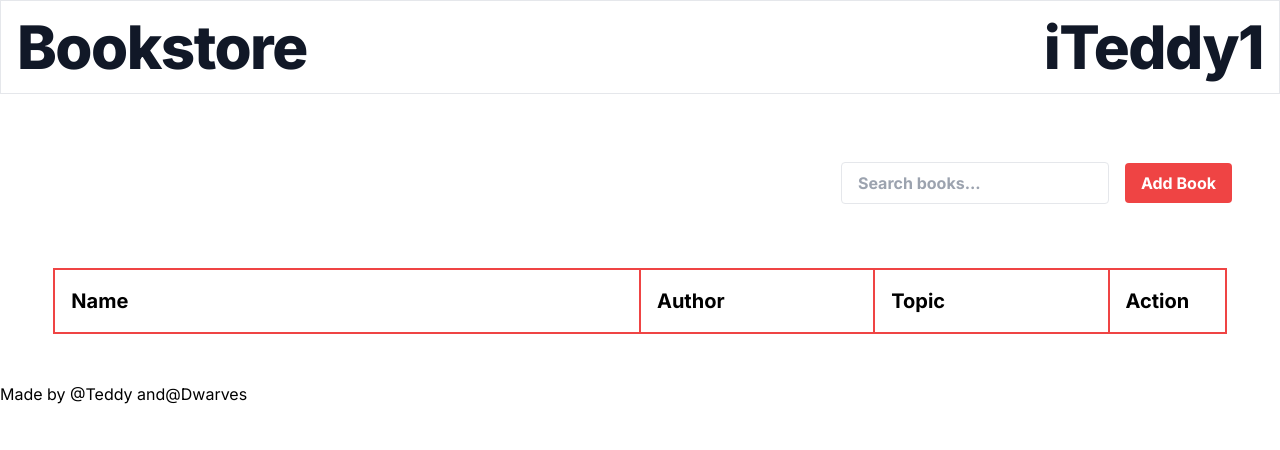
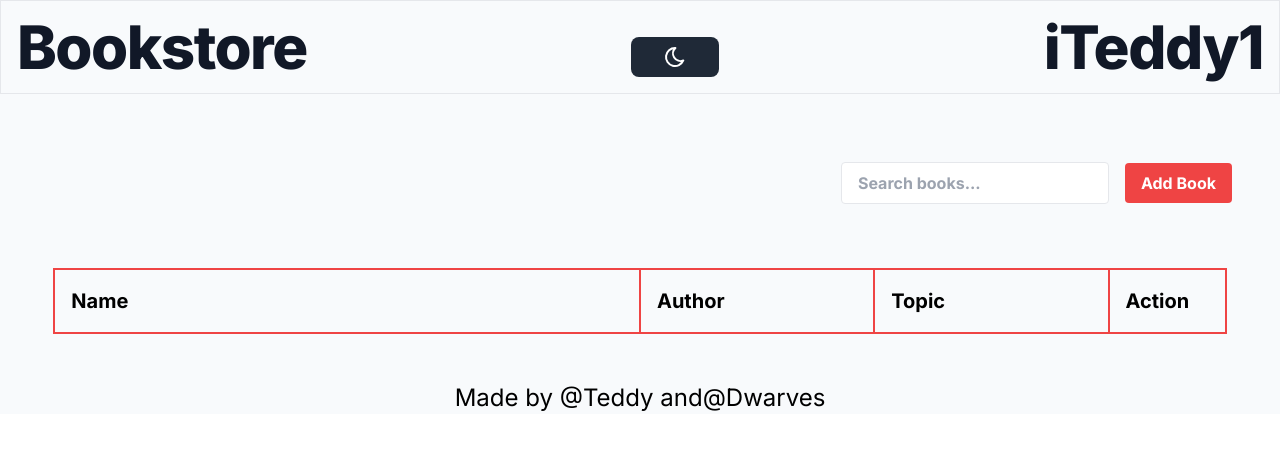
Before and after one commit to dwarvesf/df-frontend-2023, a Next.js app in the folder assignment-4/: page / in a window 1280 px wide. Shown: the top 450 px of the page. Built offline with nearby package versions, Linux system fonts and the light colour scheme.

Commit message:
Integrate light/dark mode toggle

```diff
--- a/assignment-4/src/app/layout.tsx
+++ b/assignment-4/src/app/layout.tsx
@@ -1,6 +1,7 @@
 import './globals.css'
 import type { Metadata } from 'next'
 import { Inter } from 'next/font/google'
+import { ThemeProvider } from '../components/theme/theme-provider'
 
 const inter = Inter({ subsets: ['latin'] })
 
@@ -18,7 +19,11 @@ export default function RootLayout({
 }) {
   return (
     <html lang="en">
-      <body className={inter.className}>{children}</body>
+      <body className={inter.className}>
+        <ThemeProvider attribute="class" defaultTheme="system" enableSystem>
+          {children}{' '}
+        </ThemeProvider>
+      </body>
     </html>
   )
 }
--- a/assignment-4/src/app/not-found.tsx
+++ b/assignment-4/src/app/not-found.tsx
@@ -1,4 +1,7 @@
+import { useRouter } from 'next/navigation'
+
 const NotFound = () => {
+  const router = useRouter()
   return (
     <section className="bg-white dark:bg-gray-900">
       <div className="py-8 px-4 mx-auto max-w-screen-xl lg:py-16 lg:px-6">
@@ -6,19 +9,19 @@ const NotFound = () => {
           <h1 className="mb-4 text-red-500 text-7xl tracking-tight font-extrabold lg:text-9xl text-primary-600 dark:text-primary-500">
             404
           </h1>
-          <p className="mb-4 text-3xl tracking-tight font-bold text-gray-900 md:text-4xl dark:text-white">
+          <p className="mb-4 text-3xl tracking-tight font-bold  text-gray-900 md:text-4xl dark:text-white">
             Something&apos;s missing.
           </p>
           <p className="mb-4 text-lg font-light text-gray-500 dark:text-gray-400">
             Sorry, we can&apos;t find that page. You&apos;ll find lots to
             explore on the home page.
           </p>
-          <a
-            href="/"
+          <button
+            onClick={() => router.back()}
             className="inline-flex bg-red-500 text-white bg-primary-600 hover:bg-primary-800 focus:ring-4 focus:outline-none focus:ring-primary-300 font-medium rounded-lg text-sm px-5 py-2.5 text-center dark:focus:ring-primary-900 my-4"
           >
             Back to Homepage
-          </a>
+          </button>
         </div>
       </div>
     </section>
--- a/assignment-4/src/components/modal/createModal.tsx
+++ b/assignment-4/src/components/modal/createModal.tsx
@@ -1,11 +1,11 @@
 import React, { FormEvent } from 'react'
 
 interface Book {
-  id: number
   name: string
   author: string
   topic: string
 }
+
 export default function CreateModal({
   close,
   addBook,
@@ -15,12 +15,10 @@ export default function CreateModal({
 }) {
   const getBookForm = (event: FormEvent<HTMLFormElement>) => {
     event.preventDefault()
-    let i = 1
     const form = event.currentTarget
     const formData = new FormData(form)
 
     const book: Book = {
-      id: i++,
       name: formData.get('name') as string,
       author: formData.get('author') as string,
       topic: formData.get('topic') as string,
@@ -70,7 +68,7 @@ export default function CreateModal({
   return (
     <div
       id="create-modal"
-      className="bg-black-rgba fixed left-0 top-0 overflow-auto pt-60 w-full h-full z-10"
+      className="text-black bg-black-rgba fixed left-0 top-0 overflow-auto pt-60 w-full h-full z-10"
     >
       <div className="modal-content p-16 bg-gray-100 w-2/5 m-auto">
         <div className="modal-header">
@@ -85,7 +83,7 @@ export default function CreateModal({
         <br />
         <div className="modal-body">
           <form onSubmit={getBookForm}>
-            <div className="relative z-0 w-full h-full mb-6 group">
+            <div className="relative z-0 w-full h-full mb-6 group ">
               <input
                 id="name"
                 name="name"
--- a/assignment-4/src/components/modal/deleteModal.tsx
+++ b/assignment-4/src/components/modal/deleteModal.tsx
@@ -1,5 +1,4 @@
 interface Book {
-  id: number
   name: string
   author: string
   topic: string
@@ -19,7 +18,7 @@ export default function DeleteModal({
   return (
     <div
       id="delete-modal"
-      className="text-center bg-black-rgba fixed left-0 top-0 overflow-auto pt-60 w-full h-full z-10 "
+      className="text-center dark:text-black bg-black-rgba fixed left-0 top-0 overflow-auto pt-60 w-full h-full z-10 "
     >
       <div className="p-16 bg-gray-100 w-2/5 m-auto">
         <div className="modal-header">
--- a/assignment-4/src/components/table/table.tsx
+++ b/assignment-4/src/components/table/table.tsx
@@ -2,20 +2,22 @@ import React from 'react'
 
 export default function Table({ display }) {
   return (
-    <div className="h-full w-full ">
-      <table className="border-solid border-2 border-red-500 w-11/12 text-md text-left m-auto">
+    <div className="h-full w-full">
+      <table className="border-solid border-2 dark:border-sky-500 border-red-500 w-11/12 text-md text-left m-auto">
         <thead className="p-4 h-16">
           <tr className="">
-            <th className="text-xl w-1/2 p-4 border-x-2 border-red-500">
+            <th className="text-xl w-1/2 p-4 border-x-2 dark:border-sky-500 border-red-500">
               Name
             </th>
-            <th className="text-xl r w-1/5 p-4 border-x-2 border-red-500">
+            <th className="text-xl r w-1/5 p-4 border-x-2 dark:border-sky-500 border-red-500">
               Author
             </th>
-            <th className="text-xl w-1/5 p-4 border-x-2 border-red-500">
+            <th className="text-xl w-1/5 p-4 border-x-2 dark:border-sky-500 border-red-500">
               Topic
             </th>
-            <th className="text-xl p-4 border-2 border-red-500">Action</th>
+            <th className="text-xl p-4 border-2 dark:border-sky-500 border-red-500">
+              Action
+            </th>
           </tr>
         </thead>
         <tbody>{display}</tbody>
--- /dev/null
+++ b/assignment-4/src/components/theme/theme-provider.tsx
@@ -0,0 +1,9 @@
+'use client'
+
+import * as React from 'react'
+import { ThemeProvider as NextThemesProvider } from 'next-themes'
+import type { ThemeProviderProps } from 'next-themes/dist/types'
+
+export function ThemeProvider({ children, ...props }: ThemeProviderProps) {
+  return <NextThemesProvider {...props}>{children}</NextThemesProvider>
+}
--- /dev/null
+++ b/assignment-4/src/components/theme/theme-toggle.tsx
@@ -0,0 +1,72 @@
+'use client'
+
+import { useState, useEffect } from 'react'
+import { useTheme } from 'next-themes'
+
+export const ThemeSwitcher = () => {
+  const [mounted, setMounted] = useState(false)
+  const { theme, setTheme } = useTheme()
+
+  useEffect(() => {
+    setMounted(true)
+  }, [])
+
+  if (!mounted) {
+    return null
+  }
+  const displayBtn = (theme) => {
+    if (theme === 'dark') {
+      return (
+        <svg
+          xmlns="http://www.w3.org/2000/svg"
+          className="icon icon-tabler icon-tabler-sun-high"
+          width="24"
+          height="24"
+          viewBox="0 0 24 24"
+          strokeWidth="2"
+          stroke="currentColor"
+          fill="none"
+          strokeLinecap="round"
+          strokeLinejoin="round"
+        >
+          <path stroke="none" d="M0 0h24v24H0z" fill="none" />
+          <path d="M14.828 14.828a4 4 0 1 0 -5.656 -5.656a4 4 0 0 0 5.656 5.656z" />
+          <path d="M6.343 17.657l-1.414 1.414" />
+          <path d="M6.343 6.343l-1.414 -1.414" />
+          <path d="M17.657 6.343l1.414 -1.414" />
+          <path d="M17.657 17.657l1.414 1.414" />
+          <path d="M4 12h-2" />
+          <path d="M12 4v-2" />
+          <path d="M20 12h2" />
+          <path d="M12 20v2" />
+        </svg>
+      )
+    }
+    return (
+      <svg
+        xmlns="http://www.w3.org/2000/svg"
+        className="icon icon-tabler icon-tabler-moon"
+        width="24"
+        height="24"
+        viewBox="0 0 24 24"
+        strokeWidth="2"
+        stroke="currentColor"
+        fill="none"
+        strokeLinecap="round"
+        strokeLinejoin="round"
+      >
+        <path stroke="none" d="M0 0h24v24H0z" fill="none" />
+        <path d="M12 3c.132 0 .263 0 .393 0a7.5 7.5 0 0 0 7.92 12.446a9 9 0 1 1 -8.313 -12.454z" />
+      </svg>
+    )
+  }
+
+  return (
+    <button
+      className="bg-gray-800 dark:bg-gray-50 hover:bg-gray-600 dark:hover:bg-gray-300 transition-all duration-100 text-white dark:text-gray-800 px-8 py-2 text-2xl md:text-4xl rounded-lg"
+      onClick={() => setTheme(theme === 'dark' ? 'light' : 'dark')}
+    >
+      {displayBtn(theme)}
+    </button>
+  )
+}
--- a/assignment-4/src/layouts/MainLayouts.tsx
+++ b/assignment-4/src/layouts/MainLayouts.tsx
@@ -5,7 +5,7 @@ import MainFooter from './footer'
 
 function MainLayout() {
   return (
-    <div className="">
+    <div className="bg-slate-50 dark:bg-slate-900">
       <MainHeader />
       <MainBody />
       <MainFooter />
--- a/assignment-4/src/layouts/body.tsx
+++ b/assignment-4/src/layouts/body.tsx
@@ -12,7 +12,6 @@ const dataKey: string = 'books'
 const maxRecord = 5
 
 interface Book {
-  id: number
   name: string
   author: string
   topic: string
@@ -114,20 +113,26 @@ function MainBody() {
     return dataPage.map((i: Book) => {
       return (
         <tr className="h-12" key={i.name}>
-          <td className="text-black border-2 border-red-500">{i.name}</td>
-          <td className="text-black border-2 border-red-500">{i.author}</td>
-          <td className="text-black border-2 border-red-500">{i.topic}</td>
-          <td className="text-red-500 border-2 border-red-500">
+          <td className="text-black border-2 border-red-500 dark:border-sky-500 dark:text-white">
+            {i.name}
+          </td>
+          <td className="text-black border-2 border-red-500 dark:border-sky-500 dark:text-white">
+            {i.author}
+          </td>
+          <td className="text-black border-2 border-red-500 dark:border-sky-500 dark:text-white">
+            {i.topic}
+          </td>
+          <td className="text-red-500 border-2 dark:border-sky-500 border-red-500">
             <button
-              className="m-2 underline decoration-double"
+              className="m-2 underline decoration-double dark:text-sky-500"
               type="button"
               onClick={() => openModal('Delete', i)}
             >
               <span>Delete</span>
             </button>
             <button
-              onClick={() => router.push(`/book/${i.id}`)}
-              className="m-2 underline decoration-double"
+              onClick={() => router.push(`/book/${i.name}`)}
+              className="m-2 underline decoration-double dark:text-sky-500"
             >
               View
             </button>
--- a/assignment-4/src/layouts/footer.tsx
+++ b/assignment-4/src/layouts/footer.tsx
@@ -1,6 +1,6 @@
 export default function MainFooter() {
   return (
-    <footer>
+    <footer className="text-center text-2xl ">
       Made by{' '}
       <span>
         <a href="https://github.com/iTeddy1">@Teddy</a>
--- a/assignment-4/src/layouts/header.tsx
+++ b/assignment-4/src/layouts/header.tsx
@@ -1,13 +1,17 @@
 import React from 'react'
+import { ThemeSwitcher } from '../components/theme/theme-toggle'
 
 export default function Header() {
   return (
-    <div className="flex justify-between border border-solid p-4 head mb-1 text-4xl font-extrabold leading-none tracking-tight text-gray-900 md:text-5xl lg:text-6xl ">
+    <div className="flex justify-between dark:text-white  border border-solid p-4 head mb-1 text-4xl font-extrabold leading-none tracking-tight text-gray-900 md:text-5xl lg:text-6xl ">
       <div className="head-title">
         <h1 className="">Bookstore</h1>
       </div>
+      <div>
+        {' '}
+        <ThemeSwitcher />
+      </div>
       <div className="head-profile">
-        {/* <link rel="icon" href="/favicon.ico" sizes="any" /> */}
         <a href="https://github.com/iTeddy1">
           <h2>iTeddy1</h2>
         </a>
```
Also changed, not shown: assignment-4/src/app/globals.css (+0 -14 lines).
